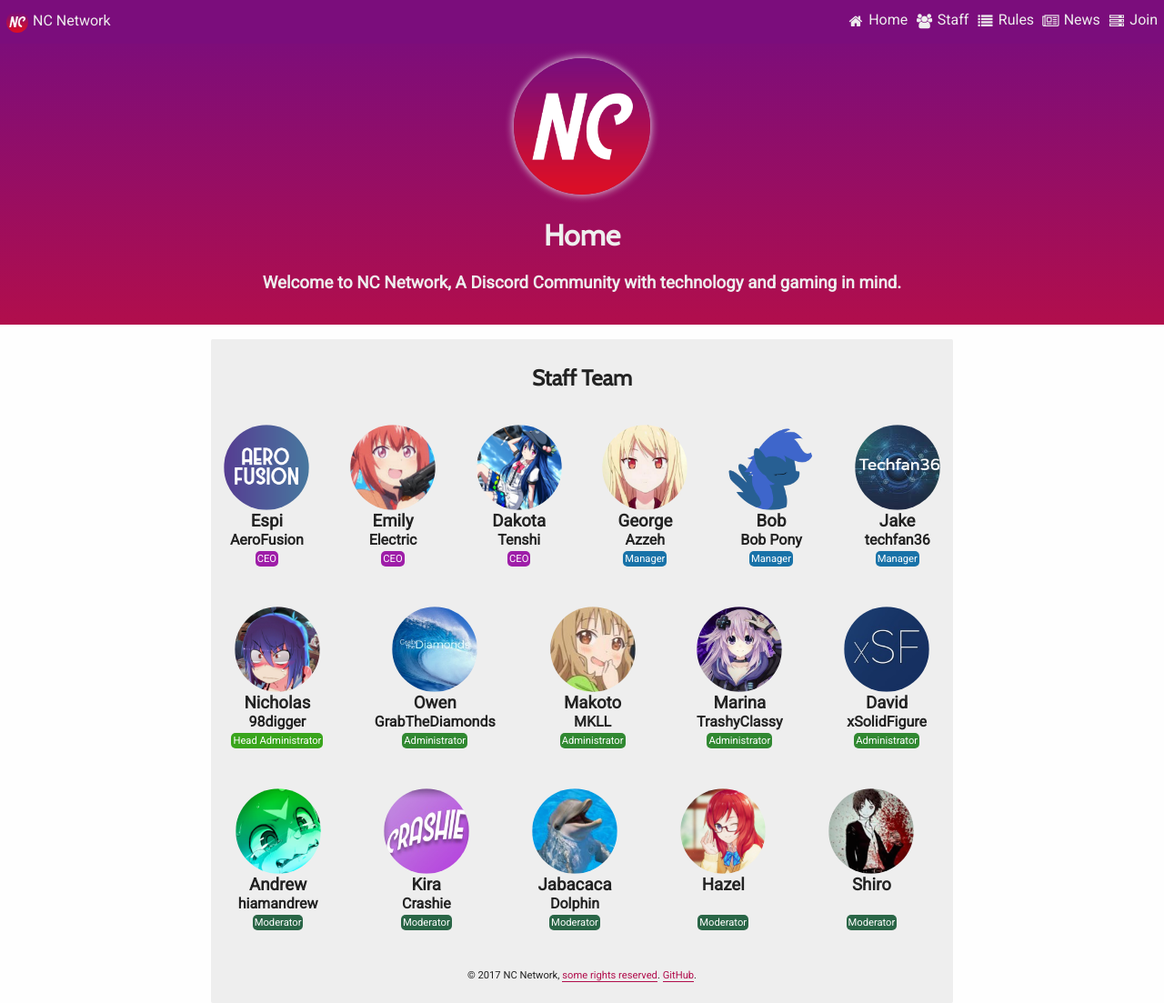
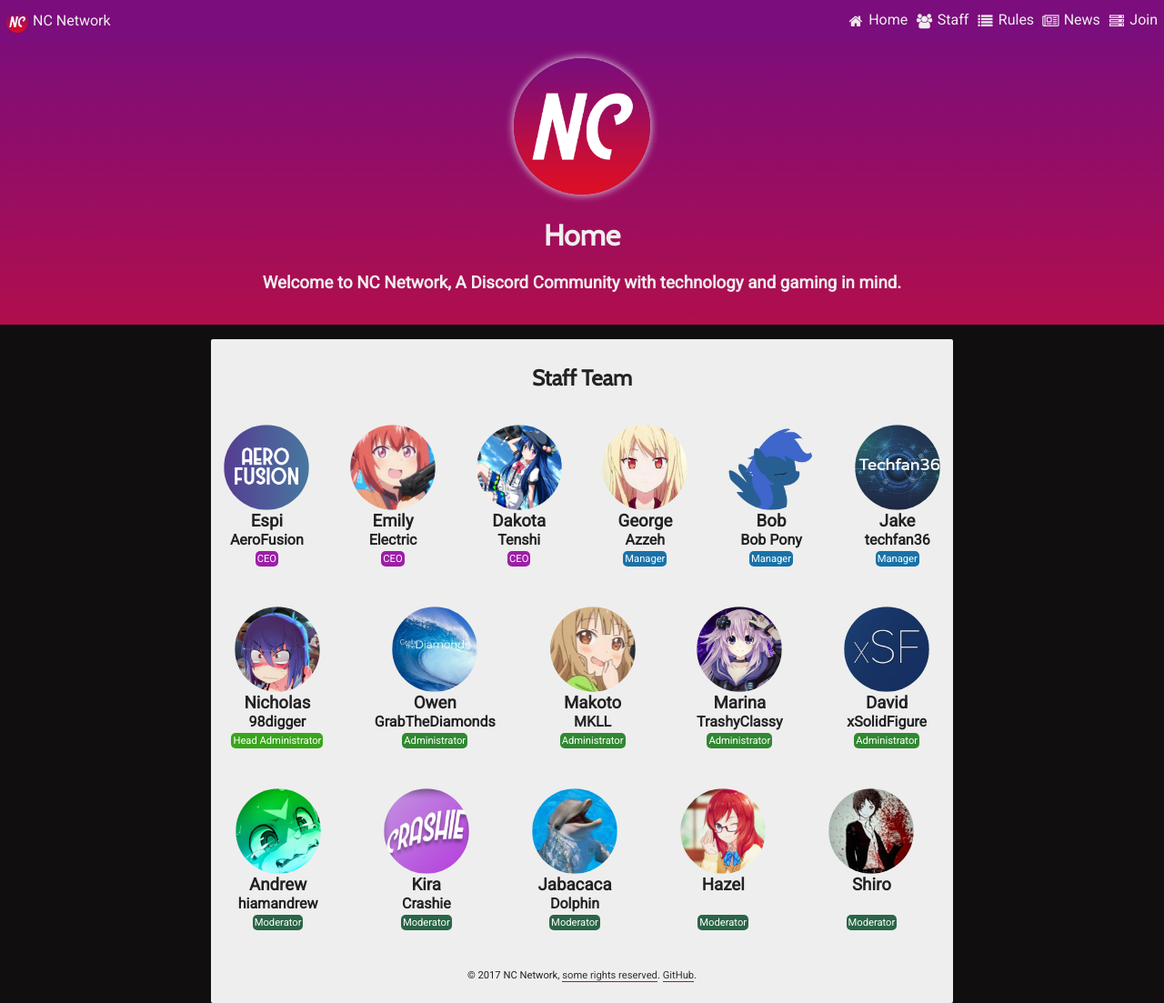
Before and after one commit to xwinbyte/NetskyWebsite, a Jekyll site: the page built from index.html, in a window 1280 px wide and 1103 px high. Shown: the whole window at 91% size. Built offline with Jekyll 4.4.1, drawn with Linux system fonts in a browser that asks for light colours.

Commit message:
Dark Theme

```diff
--- a/css/style.scss
+++ b/css/style.scss
@@ -9,7 +9,7 @@
 }
 
 body {
-  background-color: #fefefe;
+  background-color: #110e10;
   color: #222;
   font-family: 'Roboto', 'Tahoma', sans-serif;
   overflow-x: hidden;
@@ -27,7 +27,7 @@
 }
 
 a {
-  color: $primary;
+  color: #382d32;
   text-decoration: none;
   border-bottom: 1px solid $primary;
 }
```
